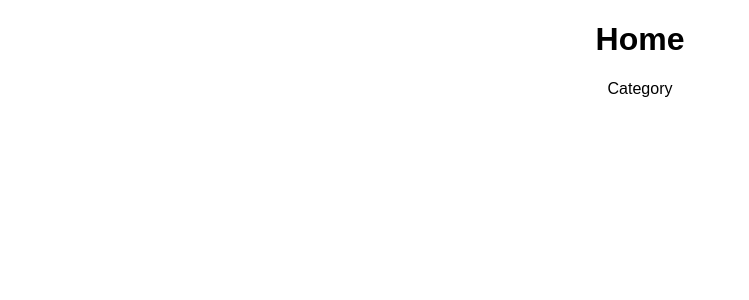
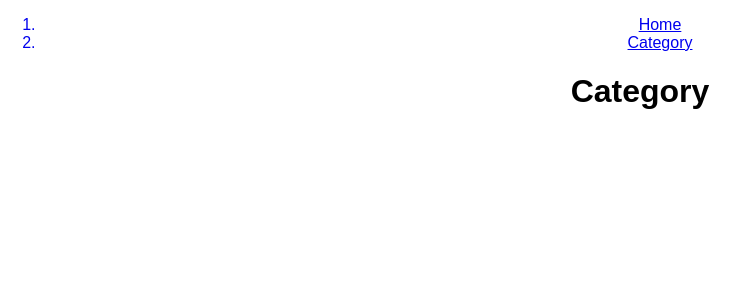
Before and after one commit to lcnogueira/react-readable-project, a React (Create React App) app in the folder client/: page /category in a window 1280 px wide. Shown: the top 300 px of the page, without its empty margins (0-749 px from the left). Built offline with nearby package versions, Linux system fonts and the light colour scheme.

Commit message:
feat: Add menu component

```diff
--- a/client/src/components/App.js
+++ b/client/src/components/App.js
@@ -1,14 +1,21 @@
 import React, { Component } from 'react';
+import { Route } from 'react-router-dom';
 import '../styles/App.css';
 import Home from './Home';
 import Category from './Category';
+import Menu from './Menu';
 
 class App extends Component {
   render() {
     return (
       <div className="App">
-        <Home />
-        <Category />
+
+        <Menu />
+
+        <Route exact path="/" component={Home} />
+
+        <Route path="/category" component={Category} />
+
       </div>
     );
   }
--- a/client/src/components/Category.js
+++ b/client/src/components/Category.js
@@ -4,7 +4,9 @@ class Category extends Component {
 
     render(){
         return (
-            <div>Category</div>
+            <div>
+                <h1>Category</h1>
+            </div>
         );
     }
 
```
